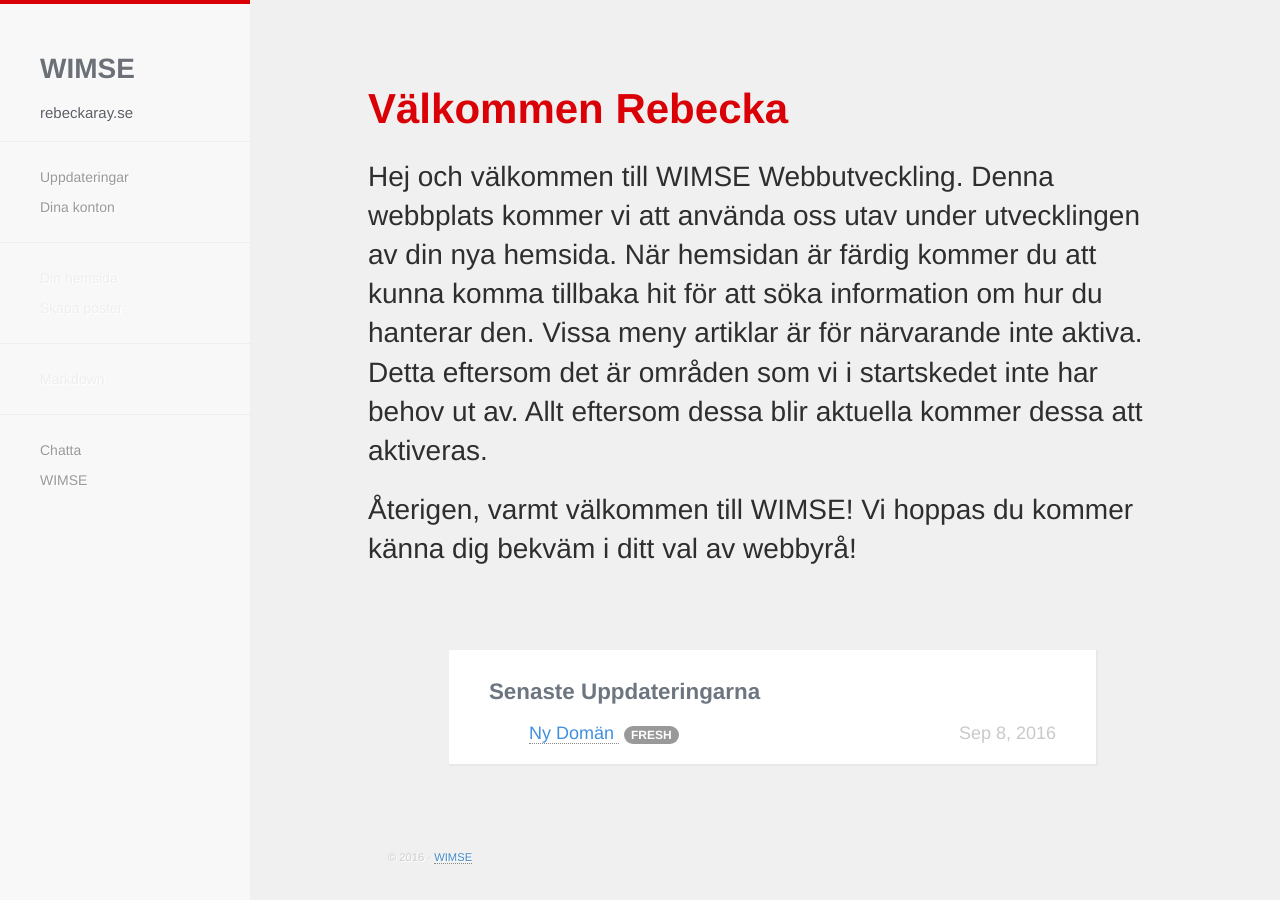
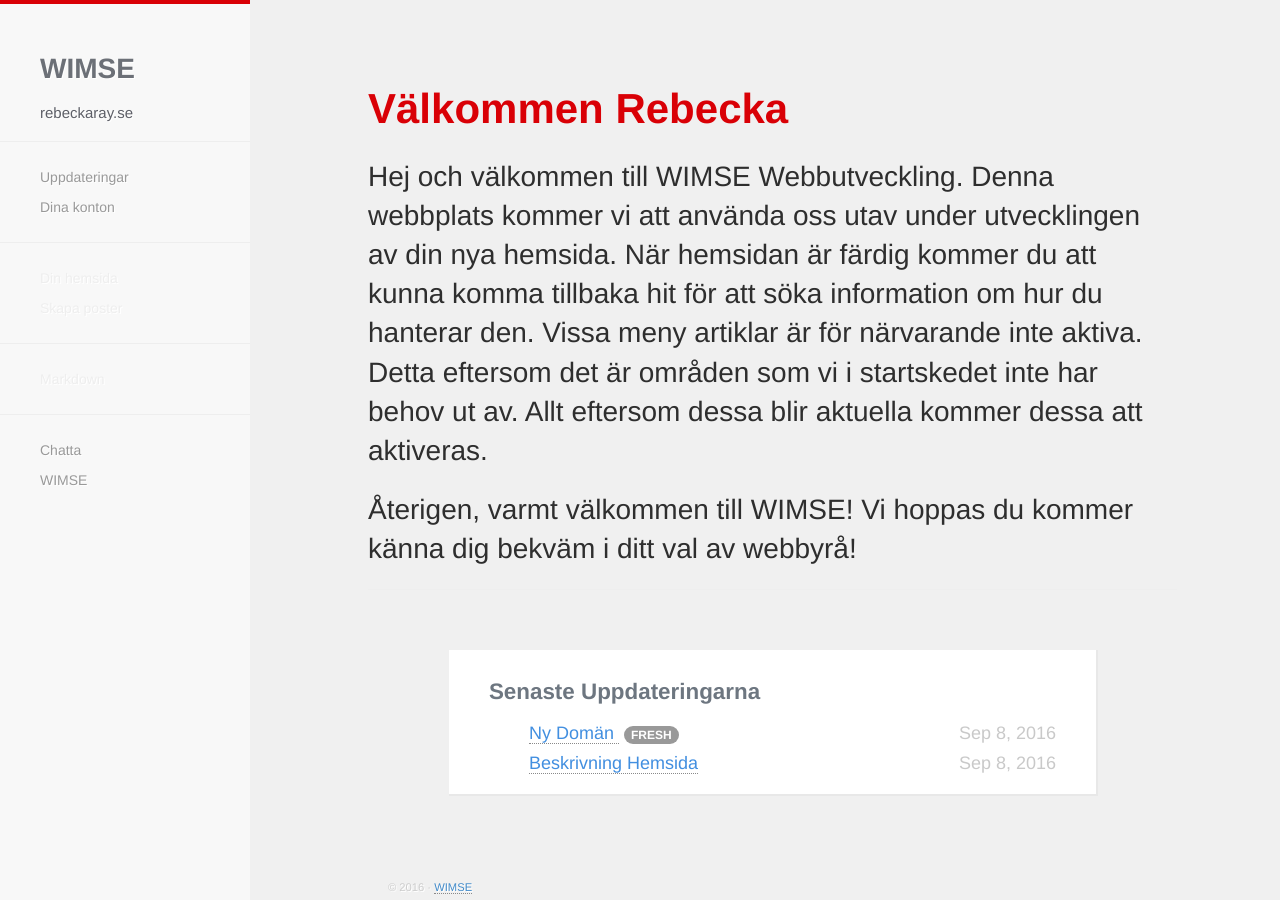
Before and after one commit to rebeckaray/rebeckaray.github.io, a Jekyll site: the page built from index.html, in a window 1280 px wide and 900 px high, scrolled down 707 px. Built offline with Jekyll 4.4.1, drawn with Linux system fonts in a browser that asks for light colours; nearby versions of some CDN libraries; Markdown is read by kramdown in place of the engine named in the settings; a file with an impossible date is left out; before the commit the page ends 1577 px from its top, so only the background shows below that.

Commit message:
Updated 2016-09-08-Beskrivning-hemsida.markdown

```diff
--- a/_posts/2016-09-08-Beskrivning-hemsida.markdown
+++ b/_posts/2016-09-08-Beskrivning-hemsida.markdown
@@ -1,7 +1,7 @@
 ---
 published: true
-title: beskrivning hemsida
-date: {}
+title: Beskrivning Hemsida
+date: 2016-09-08T00:00:00.000Z
 ---
 Hej Rebecka,
 
```
